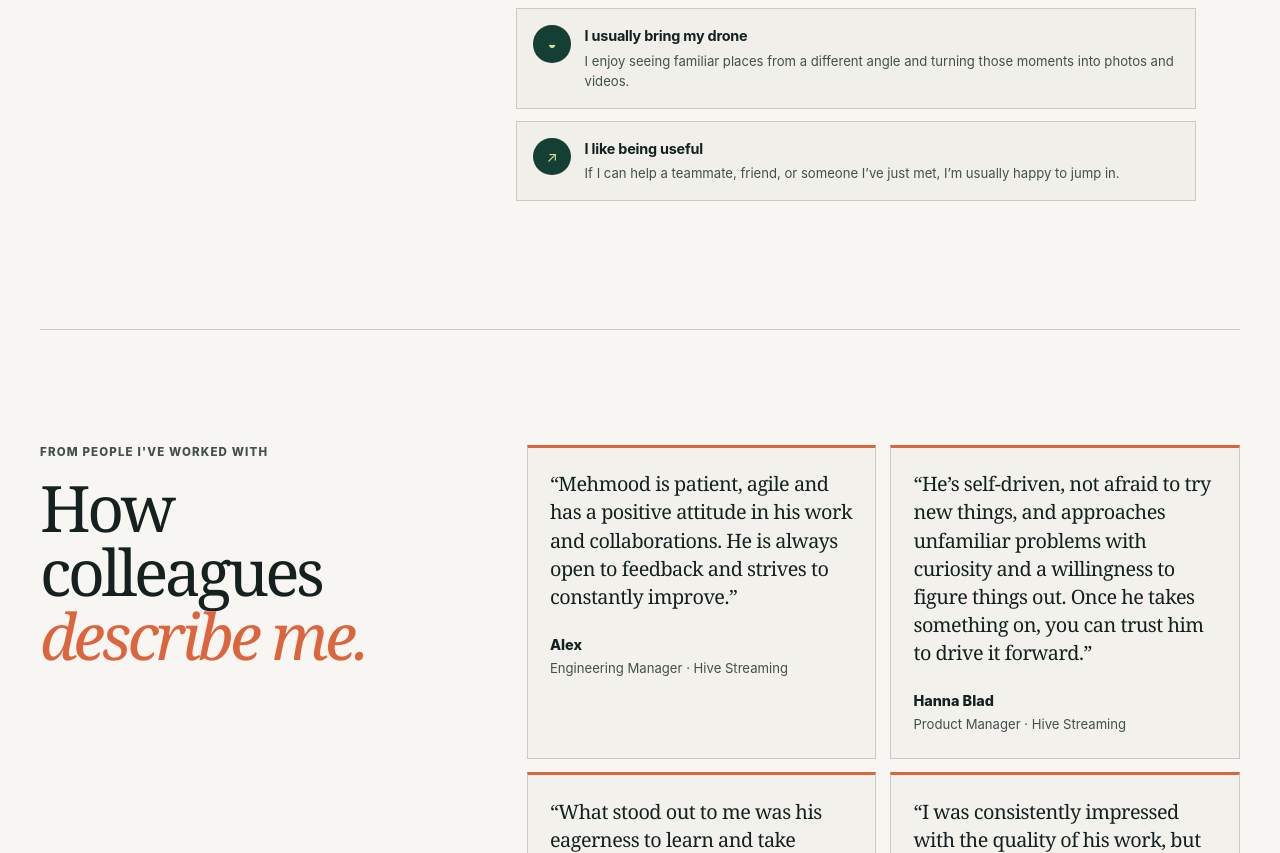
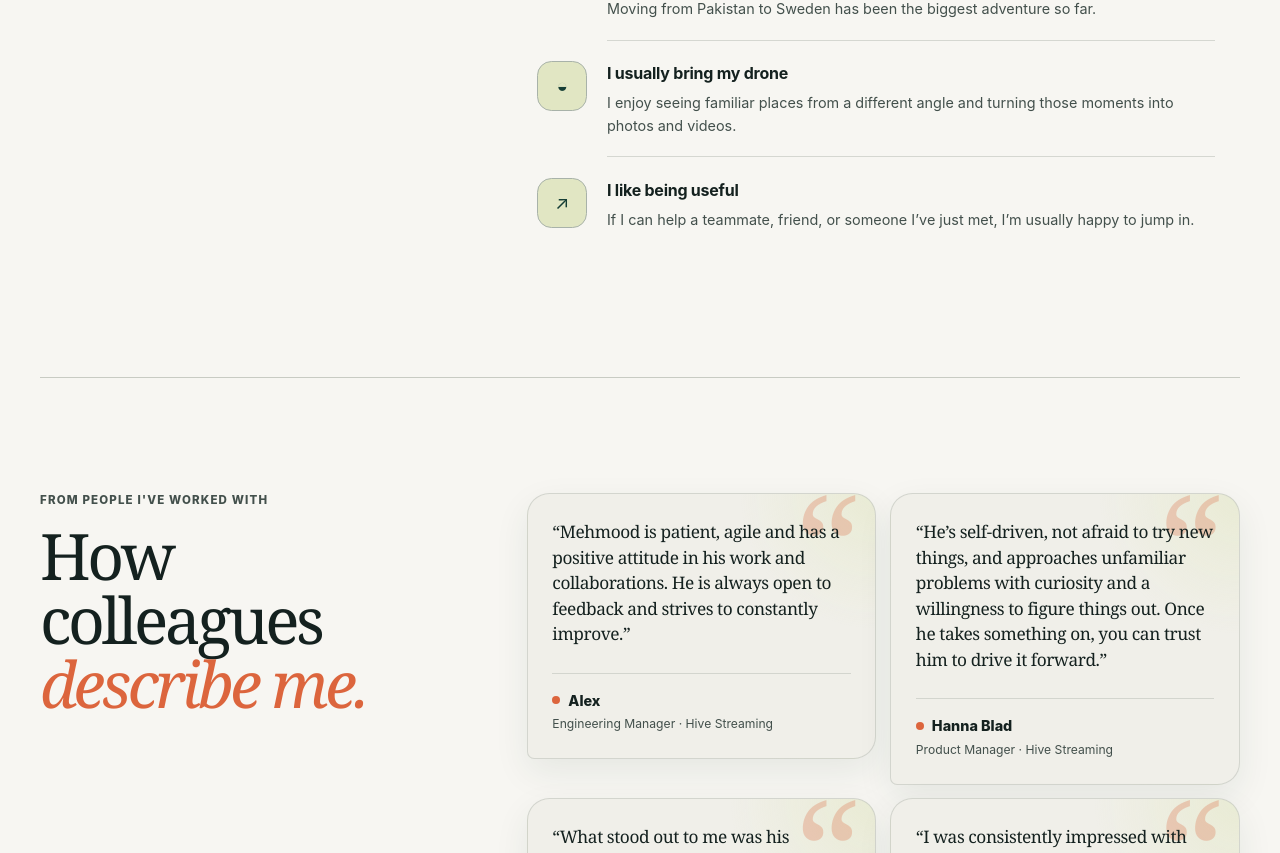
Before and after one commit to mehmood14/portfolio, a React (Vite) app: page /about in a window 1280 px wide. Shown: the part 1307-2160 px from the top of the page. Built offline with nearby package versions, Linux system fonts and the light colour scheme; no server answers.

Commit message:
Refresh portfolio content and card designs

```diff
--- a/src/content/portfolio.ts
+++ b/src/content/portfolio.ts
@@ -22,7 +22,7 @@ export type Project = {
 export const projects: readonly Project[] = [
   {
     number: "01",
-    name: "Video analytics investigation",
+    name: "Video analytics",
     company: "Hive Streaming",
     kind: "Enterprise analytics · Angular + GraphQL",
     summary:
@@ -40,6 +40,8 @@ export const projects: readonly Project[] = [
       "Apollo GraphQL",
       "NestJS",
       "Highcharts",
+      "Angular Signals",
+      "Storybook",
     ],
     details: {
       overview:
@@ -94,6 +96,8 @@ export const projects: readonly Project[] = [
       "NestJS",
       "PostgreSQL",
       "Highcharts Maps",
+      "Angular Signals",
+      "Storybook",
     ],
     details: {
       overview:
@@ -148,7 +152,11 @@ export const projects: readonly Project[] = [
       "Chrome MV3",
       "Firebase",
       "REST",
-      "Server-Sent Events",
+      "Redux",
+      "Node.js",
+      "Express.js",
+      "Stripe",
+      "GCP",
     ],
     details: {
       overview:
@@ -258,7 +266,7 @@ export const additionalProjects: readonly AdditionalProject[] = [
     name: "Headless content platform",
     description:
       "Contributed to a structured CMS workflow that separates editorial updates from frontend releases, with role-aware administration and GraphQL content delivery.",
-    technologies: "Keystone, TypeScript, PostgreSQL, Prisma, GraphQL",
+    technologies: "Keystone, TypeScript, NextAuth, PostgreSQL, Prisma, GraphQL",
     details: {
       overview:
         "A headless content-management system built to let authorized editors manage structured portal content independently from frontend release cycles. The consuming product retrieves the content through GraphQL while editorial operations remain behind authenticated administration workflows.",
@@ -269,7 +277,7 @@ export const additionalProjects: readonly AdditionalProject[] = [
         "Worked with products, landing-page content, cards, tooltips, and related structured entities.",
         "Supported GraphQL-based delivery of structured content to the consuming frontend.",
         "Worked with role-based editorial access for different levels of content administration.",
-        "Integrated enterprise authentication into the editorial workflow.",
+        "Integrated enterprise authentication with NextAuth into the editorial workflow.",
         "Worked with PostgreSQL-backed persistence through the CMS data layer.",
         "Contributed to deployment-aware configuration and administration.",
         "Worked within containerized and Kubernetes-based delivery environments.",
--- a/src/pages/about/AboutPage.css
+++ b/src/pages/about/AboutPage.css
@@ -42,12 +42,10 @@
 }
 
 .about-personal-life {
-  max-width: 680px;
-}
+  display: grid;
+  gap: 0.25rem;
 
-.about-personal-life {
-  display: grid;
-  gap: 0.75rem;
+  max-width: 720px;
 }
 
 .about-person-bottom {
@@ -146,55 +144,84 @@
 
 .about-personal-life article {
   display: grid;
-  grid-template-columns: 2.35rem minmax(0, 1fr);
-  gap: 0.85rem;
+  grid-template-columns: 3.35rem minmax(0, 1fr);
+  gap: 1rem;
+  align-items: start;
 
-  padding: 1rem;
+  position: relative;
 
-  border: 1px solid var(--line);
+  padding: 1.1rem 1.25rem;
+  border: 1px solid transparent;
+  border-radius: 1rem;
 
-  background: color-mix(in srgb, var(--panel) 58%, var(--paper));
+  background: transparent;
 
   transition:
-    border-color 0.2s ease,
+    background-color 0.2s ease,
     box-shadow 0.2s ease,
     transform 0.2s ease;
 }
 
+.about-personal-life article + article::after {
+  position: absolute;
+  top: -0.25rem;
+  right: 1.25rem;
+  left: 5.6rem;
+
+  height: 1px;
+
+  background: color-mix(in srgb, var(--line) 70%, transparent);
+  content: "";
+}
+
 .about-personal-life article:hover {
-  border-color: color-mix(in srgb, var(--accent) 55%, var(--line));
+  background: color-mix(in srgb, var(--panel) 62%, var(--paper));
 
-  box-shadow: 0 0.7rem 1.5rem color-mix(in srgb, var(--ink) 8%, transparent);
-  transform: translateY(-2px);
+  box-shadow: 0 0.65rem 1.75rem color-mix(in srgb, var(--forest) 10%, transparent);
+  transform: translateX(0.35rem);
 }
 
 .about-personal-life article > span {
   display: grid;
   place-items: center;
 
-  width: 2.35rem;
-  height: 2.35rem;
+  position: relative;
+  z-index: 1;
 
-  border-radius: 50%;
+  width: 3.1rem;
+  height: 3.1rem;
 
+  border: 1px solid color-mix(in srgb, var(--forest) 18%, var(--line));
+  border-radius: 0.9rem;
+
+  background: color-mix(in srgb, var(--lime) 40%, var(--panel));
+  color: var(--forest);
+
+  font-size: 1.15rem;
+
+  transition:
+    background-color 0.2s ease,
+    transform 0.2s ease;
+}
+
+.about-personal-life article:hover > span {
   background: var(--forest);
   color: var(--lime);
-
-  font-size: 0.9rem;
+  transform: rotate(-4deg) scale(1.04);
 }
 
 .about-personal-life h3 {
-  margin: 0 0 0.25rem;
+  margin: 0 0 0.35rem;
   color: var(--ink);
-  font-size: 0.9rem;
+  font-size: 1rem;
   letter-spacing: -0.015em;
 }
 
 .about-personal-life p {
   margin: 0;
   color: var(--ink-soft);
-  font-size: 0.82rem;
-  line-height: 1.55;
+  font-size: 0.9rem;
+  line-height: 1.6;
 }
 
 @media (max-width: 800px) {
@@ -237,27 +264,66 @@
   display: grid;
   grid-template-columns: repeat(2, minmax(0, 1fr));
   gap: 0.85rem;
+  align-items: start;
 }
 
 .colleague-quote {
+  position: relative;
+  isolation: isolate;
+  overflow: hidden;
+  display: flex;
+  flex-direction: column;
+
   margin: 0;
-  padding: 1.4rem;
+  padding: 1.55rem;
 
-  border: 1px solid var(--line);
-  border-top: 3px solid var(--accent);
+  border: 1px solid color-mix(in srgb, var(--line) 70%, transparent);
+  border-radius: 1.4rem 1.4rem 1.4rem 0.45rem;
 
-  background: color-mix(in srgb, var(--panel) 45%, var(--paper));
+  background:
+    radial-gradient(
+      circle at 100% 0%,
+      color-mix(in srgb, var(--lime) 24%, transparent),
+      transparent 31%
+    ),
+    color-mix(in srgb, var(--panel) 62%, var(--paper));
+
+  box-shadow: 0 0.8rem 2.2rem color-mix(in srgb, var(--forest) 8%, transparent);
+
+  transition:
+    box-shadow 0.2s ease,
+    transform 0.2s ease;
+}
+
+.colleague-quote::before {
+  position: absolute;
+  top: -1.5rem;
+  right: 1rem;
+  z-index: -1;
+
+  color: color-mix(in srgb, var(--accent) 28%, transparent);
+
+  font-family: Georgia, "Times New Roman", serif;
+  font-size: 9rem;
+  line-height: 1;
+
+  content: "“";
+}
+
+.colleague-quote:hover {
+  box-shadow: 0 1.1rem 2.7rem color-mix(in srgb, var(--forest) 14%, transparent);
+  transform: translateY(-0.2rem);
 }
 
 .colleague-quote p {
   max-width: 720px;
-  margin-bottom: 1.4rem;
+  margin: 0 0 1.6rem;
 
   color: var(--ink);
 
   font-family: Georgia, "Times New Roman", serif;
-  font-size: clamp(1.05rem, 1.55vw, 1.3rem);
-  line-height: 1.42;
+  font-size: clamp(1.05rem, 1.35vw, 1.2rem);
+  line-height: 1.48;
   letter-spacing: -0.025em;
 }
 
@@ -265,17 +331,36 @@
   display: flex;
   flex-direction: column;
   gap: 0.25rem;
+
+  margin-top: auto;
+  padding-top: 1rem;
+
+  border-top: 1px solid color-mix(in srgb, var(--line) 70%, transparent);
 }
 
 .colleague-quote footer strong {
+  display: flex;
+  gap: 0.5rem;
+  align-items: center;
+
   font-size: 0.9rem;
   font-weight: 800;
+}
+
+.colleague-quote footer strong::before {
+  width: 0.5rem;
+  height: 0.5rem;
+
+  border-radius: 50%;
+
+  background: var(--accent);
+  content: "";
 }
 
 .colleague-quote footer span {
   color: var(--ink-soft);
 
-  font-size: 0.82rem;
+  font-size: 0.76rem;
 }
 
 @media (max-width: 800px) {
--- a/src/pages/home/HomePage.css
+++ b/src/pages/home/HomePage.css
@@ -25,24 +25,48 @@
   display: flex;
   flex-wrap: wrap;
   gap: 0.8rem;
+  align-items: stretch;
 
   margin-top: 2.25rem;
+}
+
+.hero-actions .button {
+  min-height: 4.15rem;
+  padding-inline: 1.35rem;
+
+  border-radius: 1rem 1rem 1rem 0.4rem;
+
+  box-shadow: 0 0.7rem 1.4rem color-mix(in srgb, var(--forest) 13%, transparent);
+}
+
+.hero-actions .button-primary {
+  background: var(--forest);
+  color: var(--on-ink);
+}
+
+.hero-actions .button-primary:hover {
+  background: color-mix(in srgb, var(--forest) 88%, var(--ink));
+  box-shadow: 0 0.9rem 1.7rem color-mix(in srgb, var(--forest) 20%, transparent);
+}
+
+.hero-actions .button-primary > span {
+  color: var(--lime);
 }
 
 .hero-linkedin {
   display: grid;
   grid-template-columns: auto 1fr auto;
-  gap: 0.65rem;
+  gap: 0.75rem;
   align-items: center;
 
-  max-width: 240px;
+  max-width: 280px;
   margin-top: 0;
-  padding: 0.6rem 0.7rem;
+  padding: 0.65rem 0.85rem;
 
-  border: 1px solid color-mix(in srgb, #0a66c2 45%, var(--line));
-  border-radius: 0.75rem;
+  border: 1px solid color-mix(in srgb, var(--line) 90%, var(--forest));
+  border-radius: 1rem 1rem 0.4rem 1rem;
 
-  background: color-mix(in srgb, #0a66c2 8%, var(--paper));
+  background: color-mix(in srgb, var(--panel) 68%, var(--paper));
 
   transition:
     background-color 0.2s ease,
@@ -52,12 +76,12 @@
 }
 
 .hero-linkedin:hover {
-  border-color: #0a66c2;
+  border-color: color-mix(in srgb, #0a66c2 45%, var(--line));
 
-  background: color-mix(in srgb, #0a66c2 13%, var(--paper));
+  background: color-mix(in srgb, #0a66c2 8%, var(--paper));
 
-  box-shadow: 0 0.65rem 1.4rem color-mix(in srgb, #0a66c2 14%, transparent);
-  transform: translateY(-4px);
+  box-shadow: 0 0.9rem 1.7rem color-mix(in srgb, #0a66c2 12%, transparent);
+  transform: translateY(-2px);
 }
 
 .linkedin-mark {
@@ -66,10 +90,10 @@
   align-items: center;
   justify-content: center;
 
-  width: 2.05rem;
-  height: 2.05rem;
+  width: 2.25rem;
+  height: 2.25rem;
 
-  border-radius: 0.45rem;
+  border-radius: 0.7rem 0.7rem 0.35rem 0.7rem;
 
   background: #0a66c2;
   color: #fff;
@@ -85,8 +109,8 @@
 }
 
 .hero-linkedin-copy small {
-  color: var(--ink-soft);
-  font-size: 0.61rem;
+  color: var(--accent-ink);
+  font-size: 0.59rem;
   font-weight: 750;
   letter-spacing: 0.075em;
   text-transform: uppercase;
@@ -94,12 +118,12 @@
 
 .hero-linkedin-copy strong {
   color: var(--ink);
-  font-size: 0.76rem;
+  font-size: 0.78rem;
   letter-spacing: -0.01em;
 }
 
 .hero-linkedin > span:last-child {
-  color: #0a66c2;
+  color: var(--accent);
   font-size: 1rem;
   transition: transform 0.2s ease;
 }
@@ -111,9 +135,9 @@
 .hero-resources {
   display: flex;
   flex-wrap: wrap;
-  gap: 0.25rem 1.1rem;
+  gap: 0.45rem;
 
-  margin-top: 1rem;
+  margin-top: 0.85rem;
 
   color: var(--ink-soft);
   font-size: 0.76rem;
@@ -125,9 +149,12 @@
   gap: 0.3rem;
   align-items: center;
 
-  padding-bottom: 0.12rem;
+  padding: 0.45rem 0.65rem;
 
-  border-bottom: 1px solid transparent;
+  border: 1px solid transparent;
+  border-radius: 0.65rem;
+
+  background: color-mix(in srgb, var(--panel) 52%, transparent);
 
   transition:
     border-color 0.18s ease,
@@ -135,7 +162,8 @@
 }
 
 .hero-resources a:hover {
-  border-color: var(--accent);
+  border-color: color-mix(in srgb, var(--accent) 42%, var(--line));
+  background: color-mix(in srgb, var(--panel) 82%, var(--paper));
   color: var(--accent-ink);
 }
 
```
